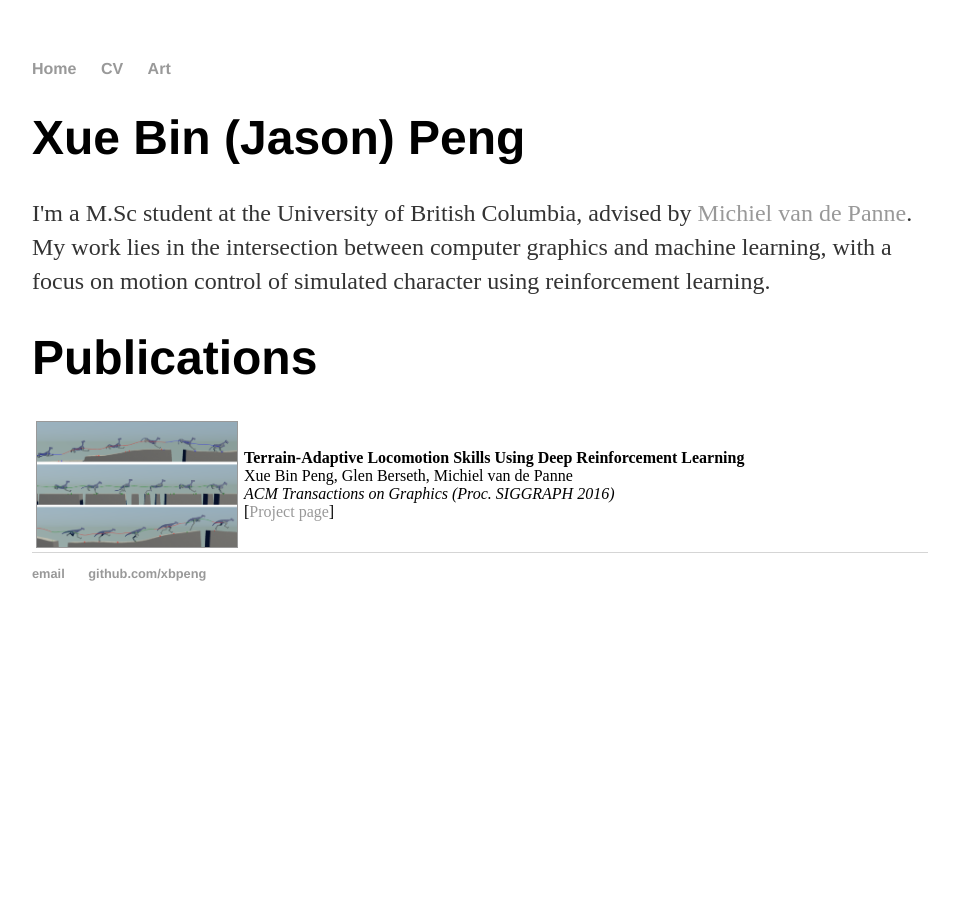
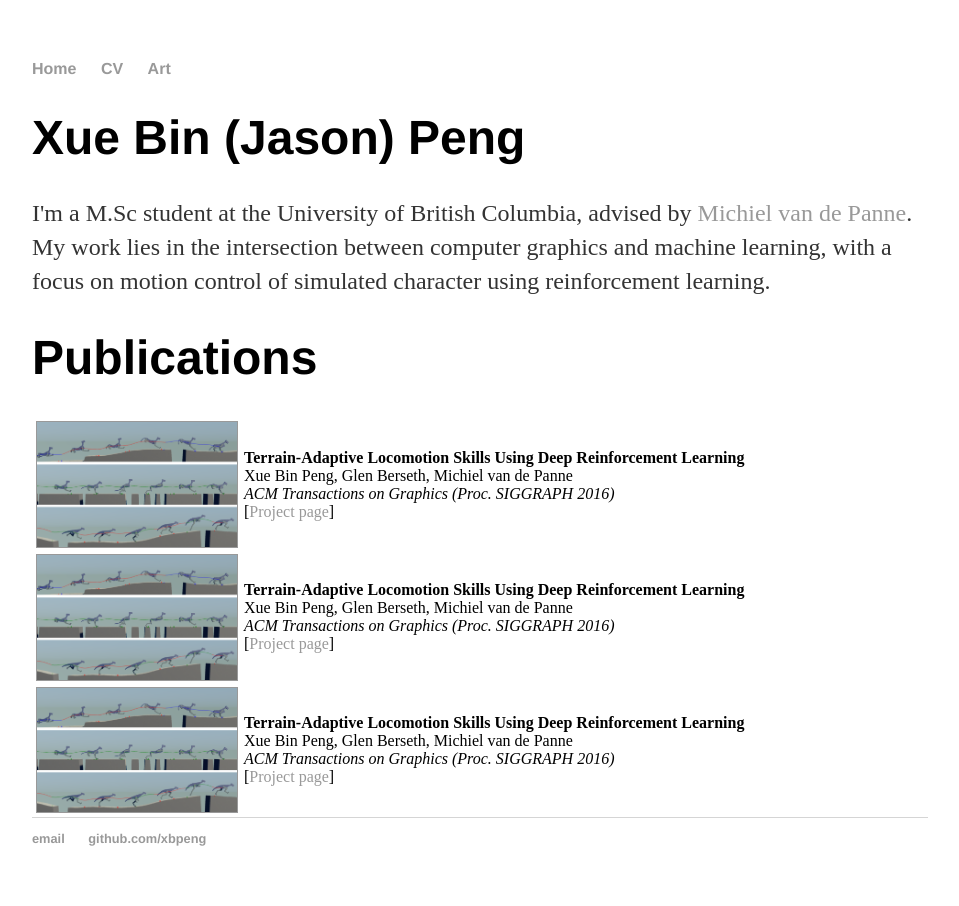
Before and after one commit to xbpeng/xbpeng.github.io, a Jekyll site: the page built from index.html, in a window 1280 px wide. Shown: the whole page, without its empty margins (160-1119 px from the left). Built offline with Jekyll 4.4.1, drawn with Linux system fonts in a browser that asks for light colours.

Commit message:
Update index.html
tweaks

```diff
--- a/index.html
+++ b/index.html
@@ -18,5 +18,25 @@ title: Xue Bin (Jason) Peng
 				[<a href="https://www.cs.ubc.ca/~van/papers/2016-TOG-deepRL/index.html">Project page</a>]
 			</td>
 		</tr>
+
+		<tr>
+			<td><a href="https://www.cs.ubc.ca/~van/papers/2016-TOG-deepRL/index.html"><img style="vertical-align:middle" src="images/papers/2016-TOG-deepRL.png"  width="200" height="inherit" border="1px" alt="" /></a></td>
+			<td>
+				<b> Terrain-Adaptive Locomotion Skills Using Deep Reinforcement Learning </b> <br>
+				Xue Bin Peng, Glen Berseth, Michiel van de Panne <br>
+				<em> ACM Transactions on Graphics (Proc. SIGGRAPH 2016)</em> <br>
+				[<a href="https://www.cs.ubc.ca/~van/papers/2016-TOG-deepRL/index.html">Project page</a>]
+			</td>
+		</tr>
+
+		<tr>
+			<td><a href="https://www.cs.ubc.ca/~van/papers/2016-TOG-deepRL/index.html"><img style="vertical-align:middle" src="images/papers/2016-TOG-deepRL.png"  width="200" height="inherit" border="1px" alt="" /></a></td>
+			<td>
+				<b> Terrain-Adaptive Locomotion Skills Using Deep Reinforcement Learning </b> <br>
+				Xue Bin Peng, Glen Berseth, Michiel van de Panne <br>
+				<em> ACM Transactions on Graphics (Proc. SIGGRAPH 2016)</em> <br>
+				[<a href="https://www.cs.ubc.ca/~van/papers/2016-TOG-deepRL/index.html">Project page</a>]
+			</td>
+		</tr>
 	</table>
 </div><!-- /.blurb -->
```
